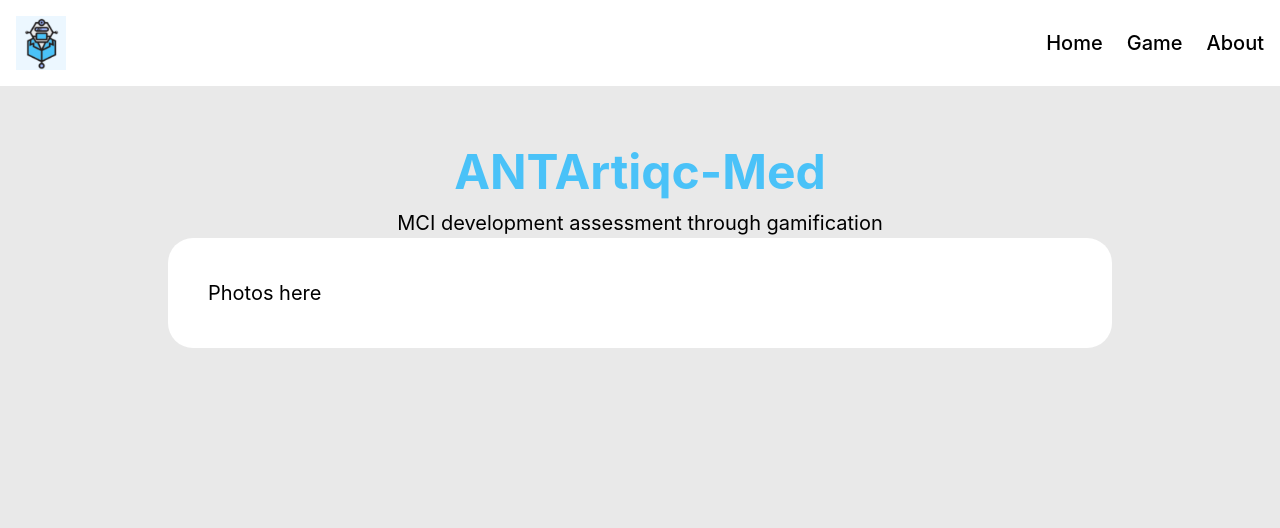
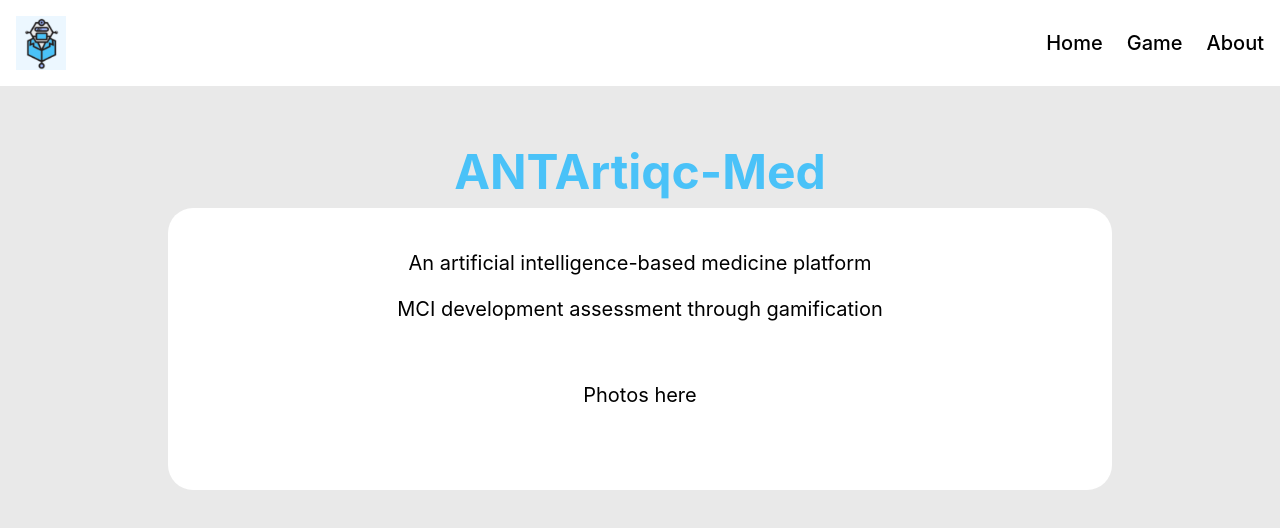
Before and after one commit to Green-Kiwie/AntArcTic-Med, a React (Create React App) app in the folder antarctic-med/: page / in a window 1280 px wide. Shown: the top 528 px of the page. Built offline with nearby package versions, Linux system fonts and the light colour scheme.

Commit message:
Added PageLayout component

```diff
--- a/antarctic-med/src/App.js
+++ b/antarctic-med/src/App.js
@@ -6,26 +6,28 @@
 
 import './App.css';
 import NavBar from './components/NavBar';
+import PageLayout from "./components/PageLayout";
 import Button from "./components/Button";
 import CenteredComponent from "./components/CenteredComponent";
 import { BrowserRouter as Router, Routes, Route } from 'react-router-dom';
 
 function Home() {
     return (
-        <div className="page">
-            <h1 className="heading">ANTArtiqc-Med</h1>
+        <PageLayout heading="ANTArtiqc-Med">
+            <CenteredComponent>
+                <p>An artificial intelligence-based medicine platform</p>
                 <p>MCI development assessment through gamification</p>
 
                 <div className="container">Photos here</div>
-        </div>
+            </CenteredComponent>
+        </PageLayout>
     );
 }
 
 function Game() {
     return (
-        <div className="page">
-            <h1 className="heading">Game</h1>
-
+        <PageLayout heading="Game">
+            <CenteredComponent>
                 <div className="relative" style={{ width: '80%', paddingBottom: '50%', marginTop: '20px' }}>
                     <div className="absolute top-0 left-0 w-full h-full bg-white" style={{
                         padding:'40px', textAlign:'center', borderRadius: '25px'
@@ -33,15 +35,15 @@ function Game() {
                         App coming soon!
                     </div>
                 </div>
-        </div>
+            </CenteredComponent>
+        </PageLayout>
     );
 }
 
 function About() {
     return (
-        <div className="page">
-            <h1 className="heading">About Us</h1>
-            <div className="container">
+        <PageLayout heading="About Us">
+            <CenteredComponent>
 
                 <p className="indent-8">Our purpose is to integrate artificial intelligence with medicine and pathology that seeks to transform
                 research, customized medicine, and diagnostic accuracy. We hope to close healthcare disparities by
@@ -79,23 +81,18 @@ function About() {
                 </div>
 
 
-            </div>
-        </div>
+            </CenteredComponent>
+        </PageLayout>
     );
 }
 
 function DevTesting() {
     return (
-        <div className="page">
-            <h1 className="heading">Testing</h1>
-            <div className="container">
-
+        <PageLayout heading="Testing">
             <CenteredComponent>
                 <Button content="Go to Homepage" link="/" />
             </CenteredComponent>
-
-            </div>
-        </div>
+        </PageLayout>
     );
 }
 
--- a/antarctic-med/src/components/Button.jsx
+++ b/antarctic-med/src/components/Button.jsx
@@ -1,3 +1,7 @@
+// Standard button which takes in content (the text the button will hold) and link
+// Example use:
+// <Button content="Go to about" link="/about" />
+
 function Button({content, link}) {
     return (
         <a
--- a/antarctic-med/src/components/CenteredComponent.jsx
+++ b/antarctic-med/src/components/CenteredComponent.jsx
@@ -7,7 +7,7 @@
 
 function CenteredComponent({ children }) {
     return (
-        <div className="flex items-center justify-center">
+        <div className="flex flex-col items-center justify-center space-y-4 text-center">
             {children}
         </div>
     );
--- /dev/null
+++ b/antarctic-med/src/components/PageLayout.jsx
@@ -0,0 +1,14 @@
+// Default page layout, used as around all pages
+
+function PageLayout({ heading, children }) {
+    return (
+        <div className="page">
+            <h1 className="heading">{heading}</h1>
+            <div className="container">
+                {children}
+            </div>
+        </div>
+    );
+}
+
+export default PageLayout;
```
Lines whose indentation alone changed are shown as unchanged.
